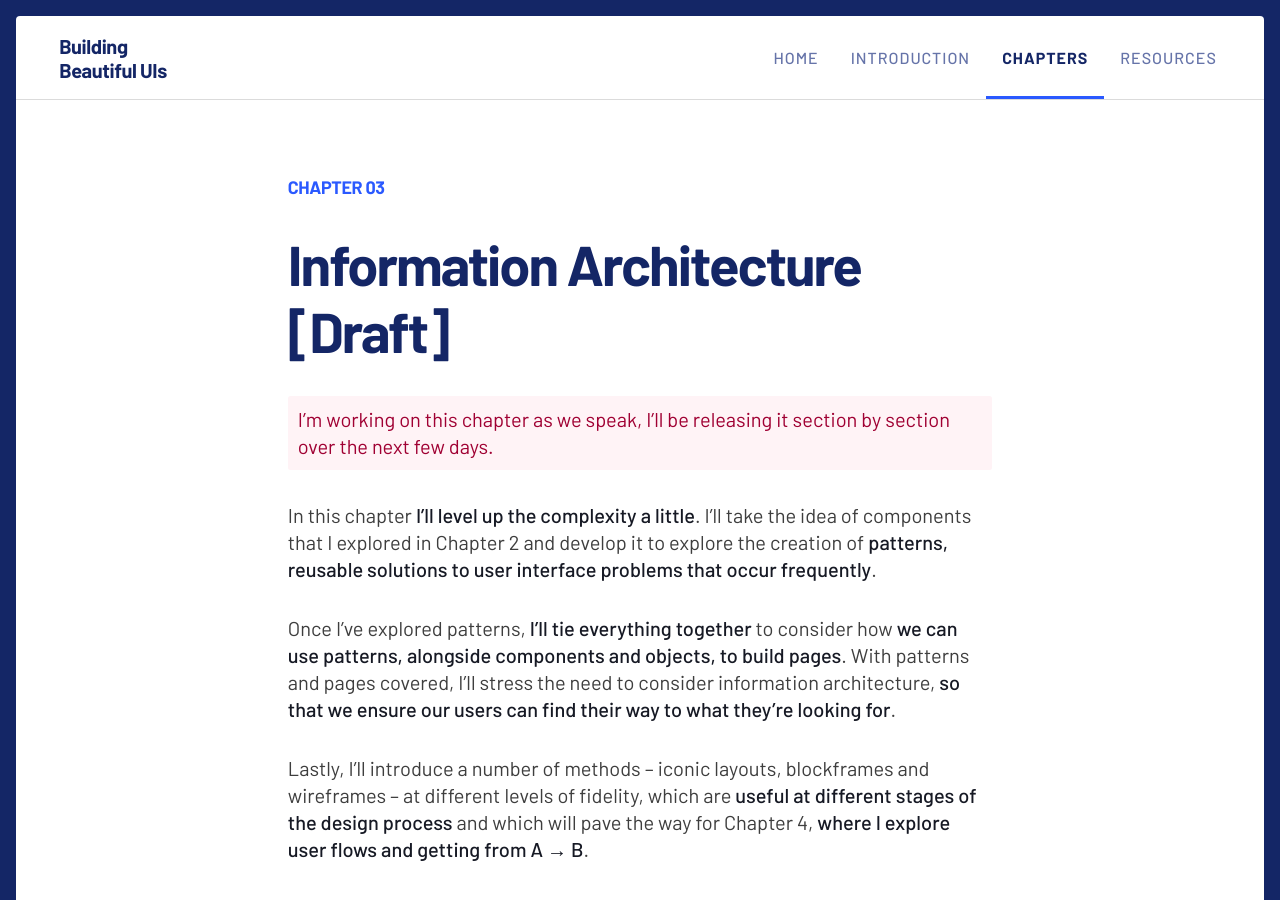
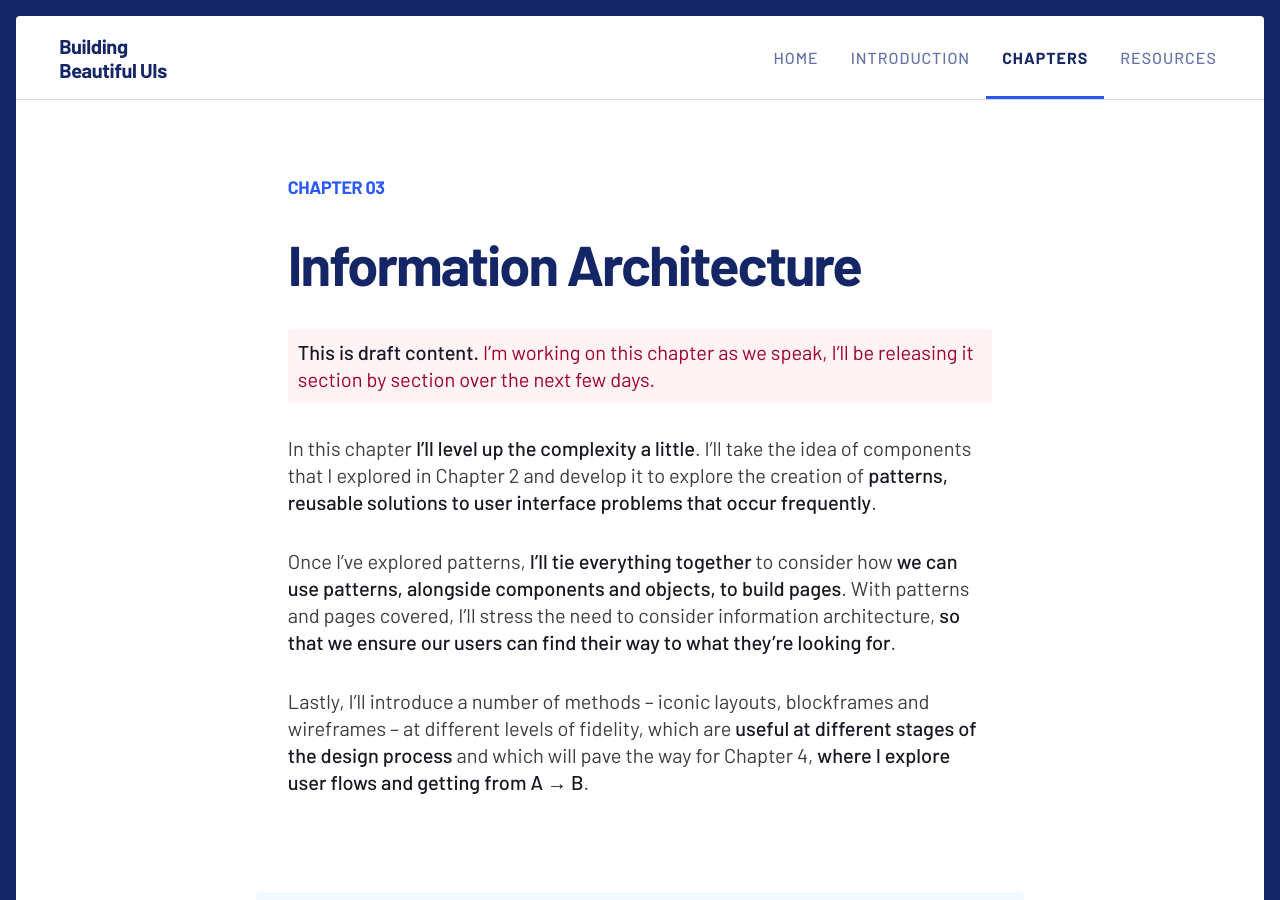
Before and after one commit to buildingbeautifuluis/buildingbeautifuluis.github.io, a Jekyll site: the page built from _preview/03-Information-Architecture.md, in a window 1280 px wide and 900 px high. Built offline with Jekyll 4.4.1, drawn with Linux system fonts in a browser that asks for light colours.

Commit message:
Tweaking Chapter 3 preview.

```diff
--- a/_preview/03-Information-Architecture.md
+++ b/_preview/03-Information-Architecture.md
@@ -1,8 +1,8 @@
 ---
 chapter-number: "03"
-title: "Information Architecture [Draft]"
+title: "Information Architecture"
 layout: chapter
-opening-text: "<p class='text--warning'>I’m working on this chapter as we speak, I’ll be releasing it section by section over the next few days.</p>
+opening-text: "<p class='text--warning'><strong>This is draft content.</strong> I’m working on this chapter as we speak, I’ll be releasing it section by section over the next few days.</p>
 
 <p>In this chapter <strong>I’ll level up the complexity a little</strong>. I’ll take the idea of components that I explored in Chapter 2 and develop it to explore the creation of <strong>patterns, reusable solutions to user interface problems that occur frequently</strong>.</p>
 
```
